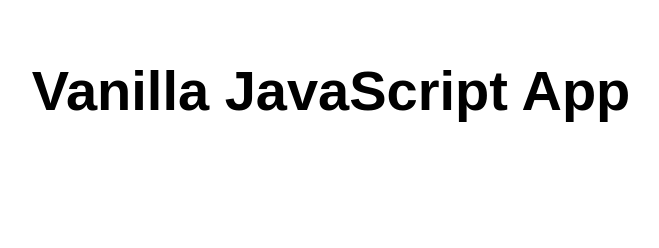
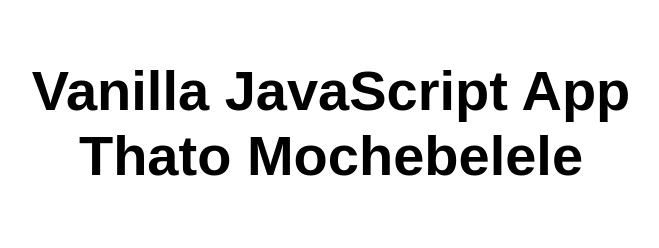
Before and after one commit to Tay-verse/smartdesk_azure_lab, a website: page src/index.html in a window 1280 px wide. Shown: the whole page, without its empty margins (309-968 px from the left). Drawn offline with Linux system fonts and the light colour scheme.

Commit message:
Update index.html

```diff
--- a/src/index.html
+++ b/src/index.html
@@ -10,7 +10,7 @@
 
 <body>
   <main>
-    <h1>Vanilla JavaScript App</h1>
+    <h1>Vanilla JavaScript App Thato Mochebelele</h1>
   </main>
 </body>
 
```
